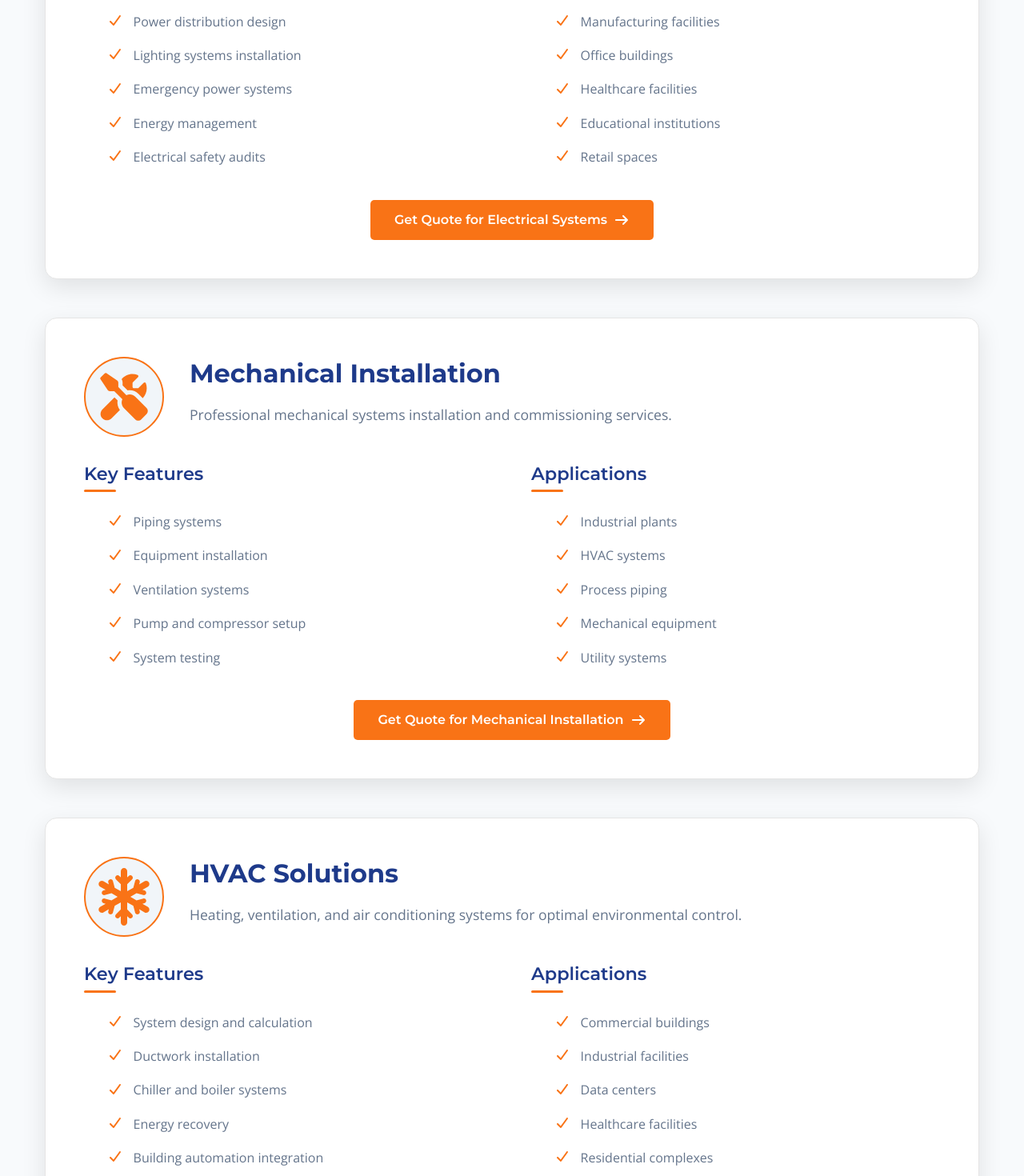
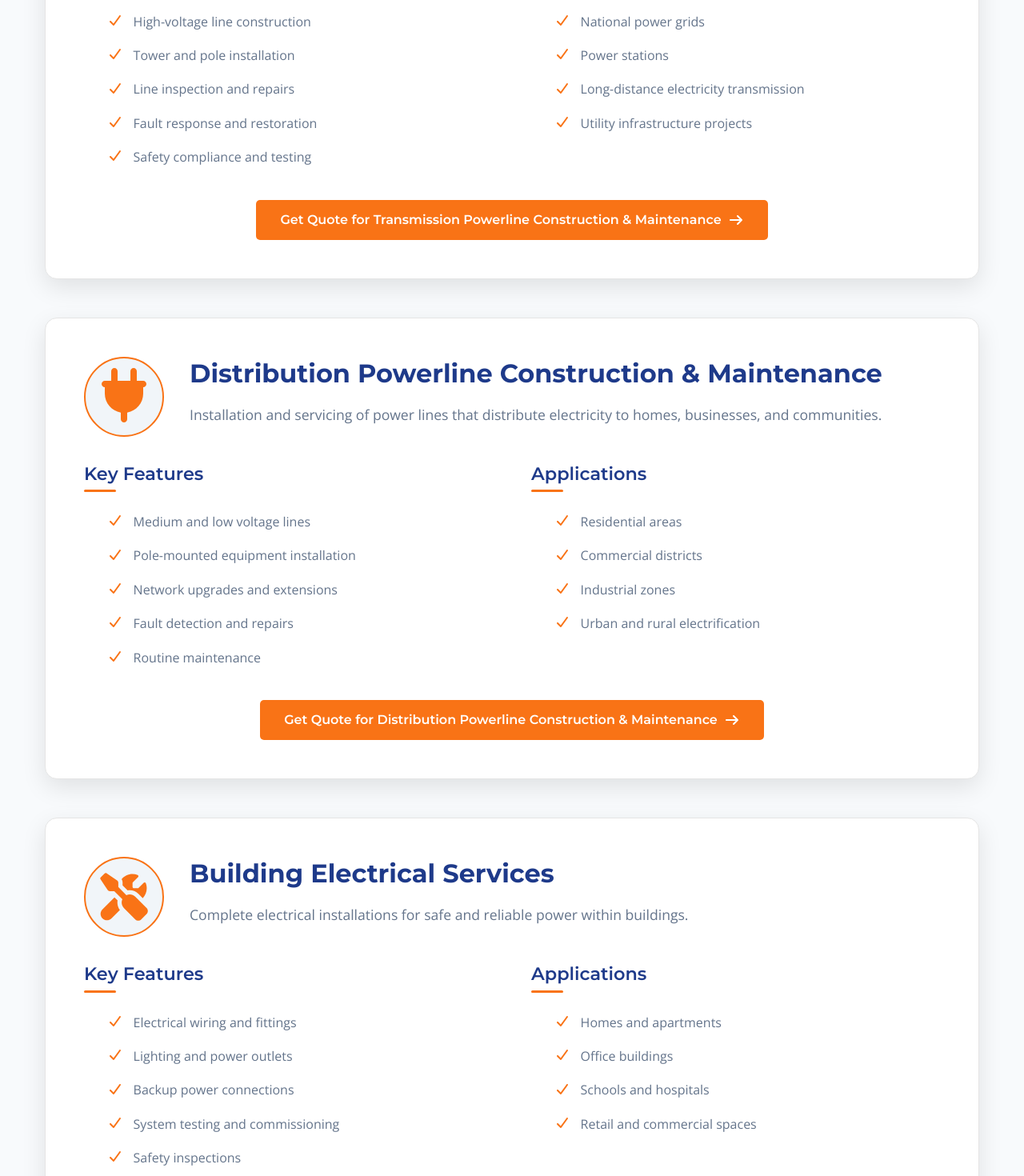
Before and after one commit to Emmanuel0017/samengineering, a React (Create React App) app: page /services in a window 1280 px wide. Shown: the part 1180-2650 px from the top of the page at 80% size. Built offline with nearby package versions, Linux system fonts and the light colour scheme.

Commit message:
modified services data

```diff
--- a/src/components/Services.tsx
+++ b/src/components/Services.tsx
@@ -26,38 +26,26 @@ const Services: React.FC = () => {
   {
     id: 1,
     icon: faBolt,
-      title: 'Electrical Systems',
-      description: 'Complete electrical installation, maintenance, and upgrade services for industrial and commercial facilities.'
+    title: 'Power Line Construction & Maintenance',
+    description: 'Construction and maintenance of transmission and distribution power lines to ensure reliable electricity supply.'
   },
   {
     id: 2,
-      icon: faTools,
-      title: 'Mechanical Installation',
-      description: 'Professional mechanical systems installation including piping, machinery, and equipment setup.'
+    icon: faPlug,
+    title: 'Building Electrical Services',
+    description: 'Complete electrical installations and upgrades for residential, commercial, and industrial buildings.'
   },
   {
     id: 3,
     icon: faSnowflake,
-      title: 'HVAC Solutions',
-      description: 'Heating, ventilation, and air conditioning systems design, installation, and maintenance.'
+    title: 'Air Conditioning Solutions',
+    description: 'Installation and maintenance of air conditioning systems for comfortable and efficient indoor environments.'
   },
   {
     id: 4,
-      icon: faWrench,
-      title: 'Maintenance Services',
-      description: 'Preventive and corrective maintenance programs to ensure optimal system performance.'
-    },
-    {
-      id: 5,
-      icon: faPlug,
-      title: 'Power Distribution',
-      description: 'Design and installation of efficient power distribution systems for various applications.'
-    },
-    {
-      id: 6,
     icon: faIndustry,
-      title: 'Industrial Automation',
-      description: 'Automation solutions to improve efficiency and productivity in industrial processes.'
+    title: 'Industrial & Plant Services',
+    description: 'Installation, maintenance, and optimization of industrial equipment and production plants.'
   }
 ];
 
--- a/src/pages/ServicesPage.css
+++ b/src/pages/ServicesPage.css
@@ -273,7 +273,7 @@
 }
 
 .cta-section {
-  background: linear-gradient(135deg, rgba(0, 0, 0, 0.95) 0%, rgba(50, 50, 50, 0.95) 100%),
+  background: linear-gradient(135deg,rgba(30, 58, 138, 0.85) 0%,rgba(30, 58, 138, 0.7) 100%),
               url('https://images.unsplash.com/photo-1581094794329-c8112a89af12?ixlib=rb-4.0.3&auto=format&fit=crop&w=1200&q=60');
   background-size: cover;
   background-position: center;
--- a/src/pages/ServicesPage.tsx
+++ b/src/pages/ServicesPage.tsx
@@ -10,12 +10,16 @@ import {
   faPlug,
   faIndustry,
   faCheck,
-  faArrowRight
+  faArrowRight,
+  faSolarPanel,
+  faVideo,
+  faHome,
+  faCogs
 } from '@fortawesome/free-solid-svg-icons';
 
 interface ServiceDetail {
   id: number;
-  icon: any; // IconDefinition type
+  icon: any;
   title: string;
   description: string;
   features: string[];
@@ -27,124 +31,176 @@ const ServicesPage: React.FC = () => {
   {
     id: 1,
     icon: faBolt,
-      title: 'Electrical Systems',
-      description: 'Comprehensive electrical solutions for industrial, commercial, and residential applications.',
+    title: 'Transmission Powerline Construction & Maintenance',
+    description: 'Construction and maintenance of high-voltage power lines that transmit electricity over long distances.',
     features: [
-        'Power distribution design',
-        'Lighting systems installation',
-        'Emergency power systems',
-        'Energy management',
-        'Electrical safety audits'
+      'High-voltage line construction',
+      'Tower and pole installation',
+      'Line inspection and repairs',
+      'Fault response and restoration',
+      'Safety compliance and testing'
     ],
     applications: [
-        'Manufacturing facilities',
-        'Office buildings',
-        'Healthcare facilities',
-        'Educational institutions',
-        'Retail spaces'
+      'National power grids',
+      'Power stations',
+      'Long-distance electricity transmission',
+      'Utility infrastructure projects'
     ]
   },
   {
     id: 2,
-      icon: faTools,
-      title: 'Mechanical Installation',
-      description: 'Professional mechanical systems installation and commissioning services.',
+    icon: faPlug,
+    title: 'Distribution Powerline Construction & Maintenance',
+    description: 'Installation and servicing of power lines that distribute electricity to homes, businesses, and communities.',
     features: [
-        'Piping systems',
-        'Equipment installation',
-        'Ventilation systems',
-        'Pump and compressor setup',
-        'System testing'
+      'Medium and low voltage lines',
+      'Pole-mounted equipment installation',
+      'Network upgrades and extensions',
+      'Fault detection and repairs',
+      'Routine maintenance'
     ],
     applications: [
-        'Industrial plants',
-        'HVAC systems',
-        'Process piping',
-        'Mechanical equipment',
-        'Utility systems'
+      'Residential areas',
+      'Commercial districts',
+      'Industrial zones',
+      'Urban and rural electrification'
     ]
   },
   {
     id: 3,
-      icon: faSnowflake,
-      title: 'HVAC Solutions',
-      description: 'Heating, ventilation, and air conditioning systems for optimal environmental control.',
+    icon: faTools,
+    title: 'Building Electrical Services',
+    description: 'Complete electrical installations for safe and reliable power within buildings.',
     features: [
-        'System design and calculation',
-        'Ductwork installation',
-        'Chiller and boiler systems',
-        'Energy recovery',
-        'Building automation integration'
+      'Electrical wiring and fittings',
+      'Lighting and power outlets',
+      'Backup power connections',
+      'System testing and commissioning',
+      'Safety inspections'
     ],
     applications: [
-        'Commercial buildings',
-        'Industrial facilities',
-        'Data centers',
-        'Healthcare facilities',
-        'Residential complexes'
+      'Homes and apartments',
+      'Office buildings',
+      'Schools and hospitals',
+      'Retail and commercial spaces'
     ]
   },
   {
     id: 4,
-      icon: faWrench,
-      title: 'Maintenance Services',
-      description: 'Preventive and corrective maintenance programs to ensure system reliability.',
+    icon: faSnowflake,
+    title: 'Air Conditioning Installation & Maintenance',
+    description: 'Installation and maintenance of air conditioning systems for comfortable indoor environments.',
     features: [
-        'Scheduled maintenance',
-        '24/7 emergency response',
-        'Predictive maintenance',
-        'System optimization',
-        'Performance monitoring'
+      'AC system installation',
+      'Routine servicing and cleaning',
+      'Fault diagnosis and repairs',
+      'Energy-efficient solutions',
+      'System performance checks'
     ],
     applications: [
-        'Equipment maintenance',
-        'System upgrades',
-        'Troubleshooting',
-        'Performance optimization',
-        'Lifecycle management'
+      'Office buildings',
+      'Residential properties',
+      'Commercial spaces',
+      'Industrial and technical rooms'
     ]
   },
   {
     id: 5,
-      icon: faPlug,
-      title: 'Power Distribution',
-      description: 'Efficient power distribution systems design and implementation.',
+    icon: faSolarPanel,
+    title: 'Renewable Energy Installation & Maintenance',
+    description: 'Clean and sustainable energy solutions designed to reduce power costs and improve reliability.',
     features: [
-        'Transformer installation',
-        'Switchgear setup',
-        'Power quality analysis',
-        'Grounding systems',
-        'Protection coordination'
+      'Solar power system installation',
+      'Battery and inverter setup',
+      'System monitoring',
+      'Preventive maintenance',
+      'Energy efficiency improvements'
     ],
     applications: [
-        'Electrical substations',
-        'Power plants',
-        'Industrial complexes',
-        'Commercial centers',
-        'Renewable energy integration'
+      'Homes and businesses',
+      'Farms and remote sites',
+      'Backup power systems',
+      'Off-grid and hybrid solutions'
     ]
   },
   {
     id: 6,
     icon: faIndustry,
-      title: 'Industrial Automation',
-      description: 'Advanced automation solutions for improved efficiency and productivity.',
+    title: 'Industrial Electro-Mechanical Installations & Maintenance',
+    description: 'Installation and maintenance of electrical and mechanical systems used in industrial operations.',
     features: [
-        'PLC programming',
-        'SCADA systems',
-        'Process control',
-        'Robotics integration',
-        'Data acquisition'
+      'Equipment installation',
+      'Electrical and mechanical integration',
+      'Preventive maintenance',
+      'Fault troubleshooting',
+      'System reliability improvement'
     ],
     applications: [
-        'Manufacturing lines',
-        'Process industries',
-        'Material handling',
-        'Quality control',
-        'Production monitoring'
+      'Factories',
+      'Processing plants',
+      'Workshops',
+      'Industrial facilities'
+    ]
+  },
+  {
+    id: 7,
+    icon: faVideo,
+    title: 'CCTV & Intercom Systems',
+    description: 'Security and communication systems that help monitor premises and control access.',
+    features: [
+      'CCTV camera installation',
+      'Intercom and access control systems',
+      'System configuration',
+      'Maintenance and support',
+      'Remote monitoring setup'
+    ],
+    applications: [
+      'Homes and estates',
+      'Office buildings',
+      'Commercial properties',
+      'Industrial sites'
+    ]
+  },
+  {
+    id: 8,
+    icon: faHome,
+    title: 'House Automation Solutions',
+    description: 'Smart home solutions that provide convenient control of lighting, security, and appliances.',
+    features: [
+      'Smart lighting control',
+      'Security system integration',
+      'Remote access via mobile devices',
+      'Energy usage control',
+      'System customization'
+    ],
+    applications: [
+      'Modern homes',
+      'Luxury residences',
+      'Apartments',
+      'Smart offices'
+    ]
+  },
+  {
+    id: 9,
+    icon: faCogs,
+    title: 'Production Plant Installation, Maintenance & Optimization',
+    description: 'Installation and improvement of production facilities to ensure efficient and reliable operations.',
+    features: [
+      'Production equipment installation',
+      'Routine and corrective maintenance',
+      'System performance optimization',
+      'Downtime reduction',
+      'Operational efficiency improvements'
+    ],
+    applications: [
+      'Manufacturing plants',
+      'Processing facilities',
+      'Industrial production lines',
+      'Factory upgrades'
     ]
   }
 ];
+
 
   return (
     <div className="services-page">
```
Lines whose indentation alone changed are shown as unchanged.
